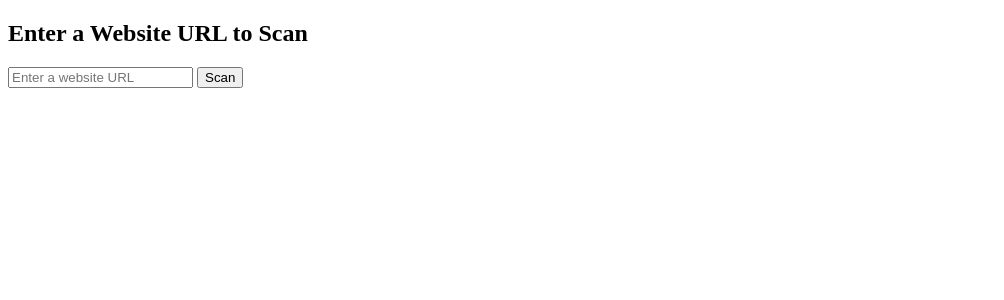
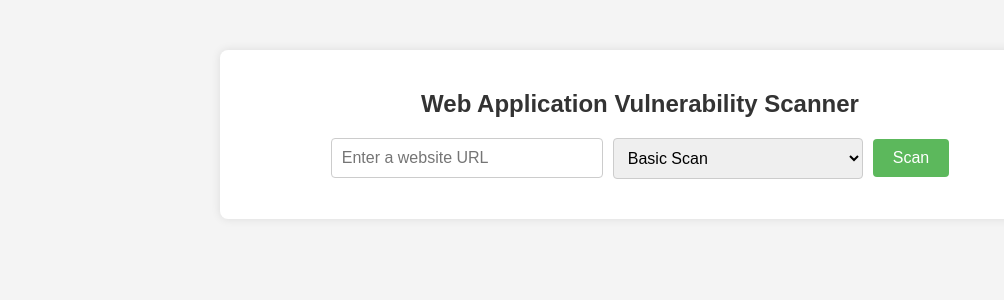
Before and after one commit to awarden07/cns_project, a Flask app: page / in a window 1280 px wide. Shown: the top 300 px of the page, without its empty margins (0-1004 px from the left). Run offline with Flask 3, Linux system fonts and the light colour scheme.

Commit message:
Updated index.html

```diff
--- a/templates/index.html
+++ b/templates/index.html
@@ -2,11 +2,17 @@
 <html>
 <head>
     <title>Web Application Vulnerability Scanner</title>
+    <link rel="stylesheet" type="text/css" href="{{ url_for('static', filename='style.css') }}">
 </head>
 <body>
-    <h2>Enter a Website URL to Scan</h2>
+    <div class="container">
+        <h2>Web Application Vulnerability Scanner</h2>
         <form method="POST">
-        <input type="text" name="url" placeholder="Enter a website URL">
+            <input type="text" name="url" placeholder="Enter a website URL" required>
+            <select name="mode">
+                <option value="basic">Basic Scan</option>
+                <option value="deep">Deep Scan</option>
+            </select>
             <button type="submit">Scan</button>
         </form>
 
@@ -17,6 +23,8 @@
                     <li>{{ result }}</li>
                 {% endfor %}
             </ul>
+            <a href="{{ url_for('download_report') }}">Download PDF Report</a>
         {% endif %}
+    </div>
 </body>
 </html>
```
Lines whose indentation alone changed are shown as unchanged.
